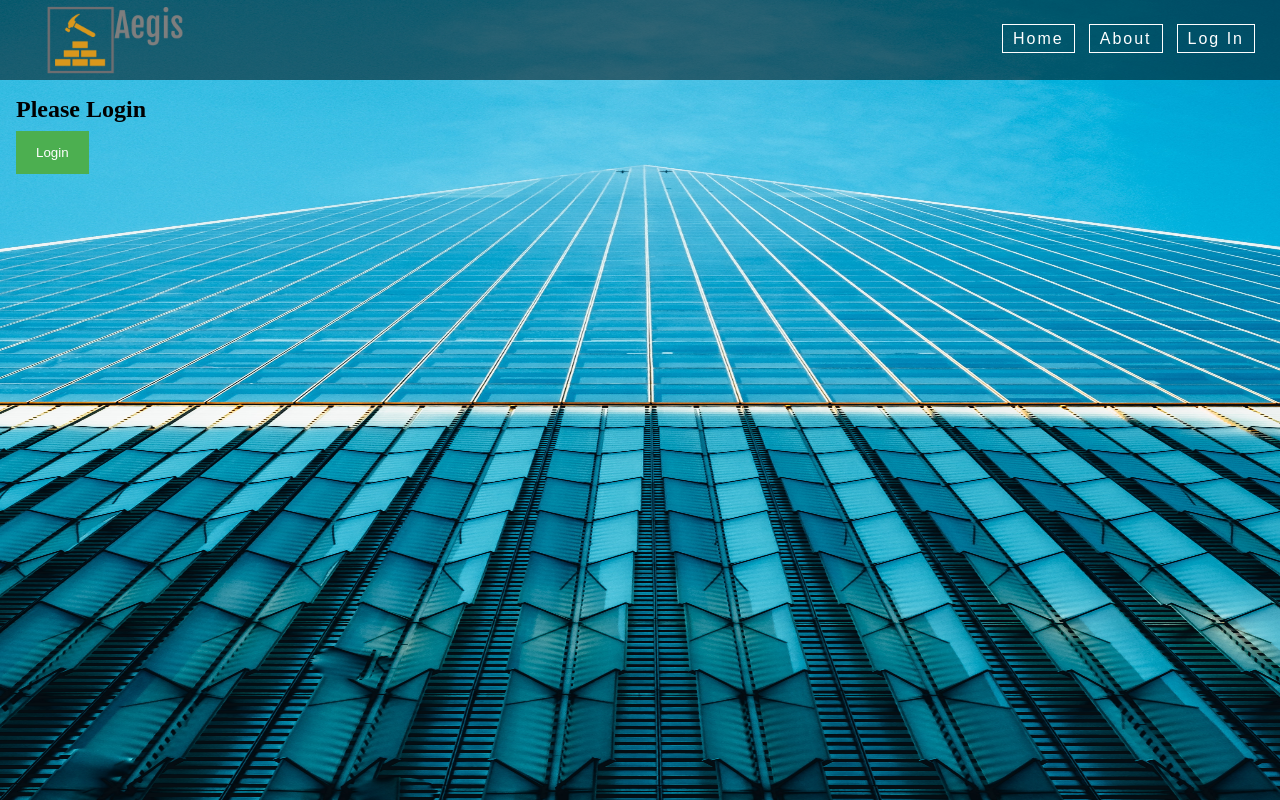
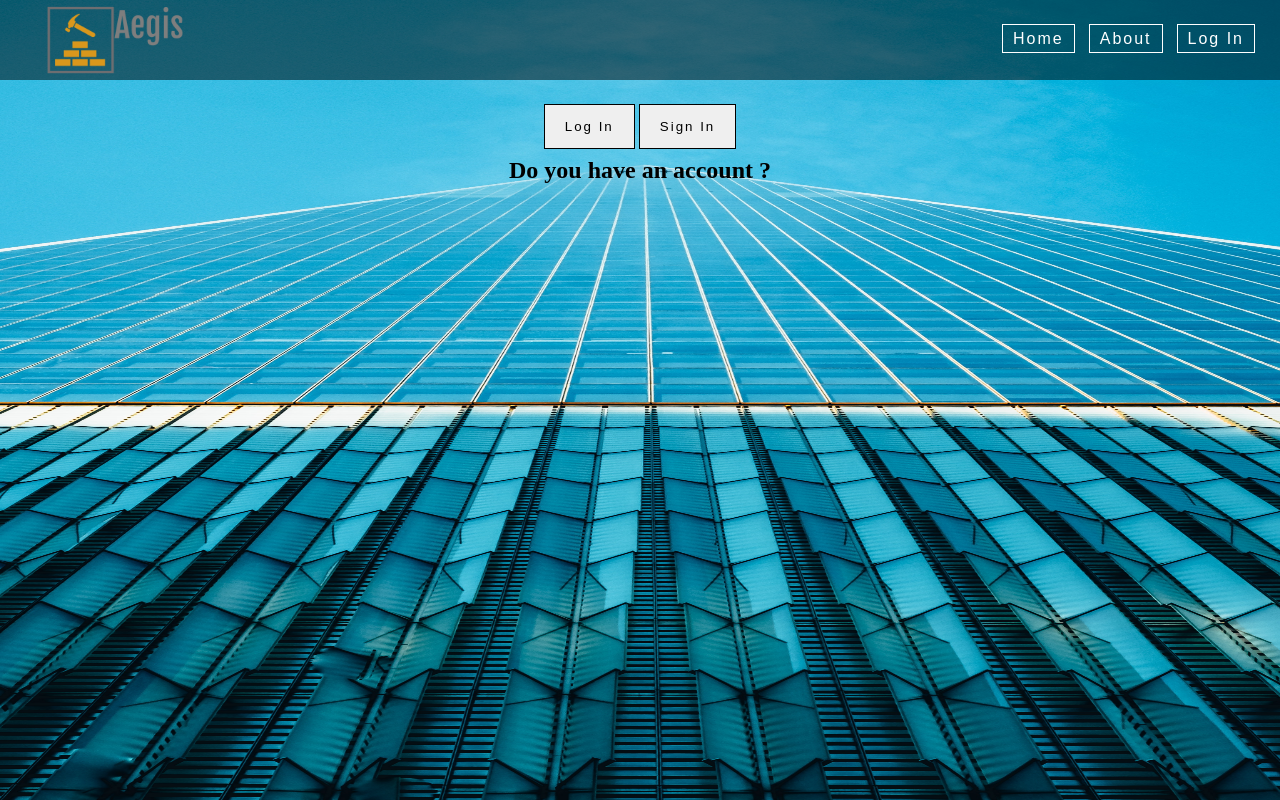
Before and after one commit to LazarRazvan/BuildWebServer, a Flask app: page /login in a window 1280 px wide. Run offline with Flask 2, Linux system fonts and the light colour scheme.

Commit message:
Login: Add signin button and fix format

```diff
--- a/static/login.css
+++ b/static/login.css
@@ -70,13 +70,14 @@ input[type=text], input[type=password] {
 
   /* Set a style for all buttons */
   button {
-    background-color: #4CAF50;
-    color: white;
+    color: black;
     padding: 14px 20px;
     margin: 8px 0;
-    border: none;
     cursor: pointer;
     width: 100%;
+    font-family: sans-serif;
+    letter-spacing: 2px;
+    border: 1px solid black;
   }
 
   button:hover {
@@ -88,6 +89,11 @@ input[type=text], input[type=password] {
     width: auto;
     padding: 10px 18px;
     background-color: #f44336;
+  }
+
+  .submitbtn {
+    padding: 10px 18px;
+    background-color: #18a324;
   }
 
   /* Center the image and position the close button */
--- a/templates/login.html
+++ b/templates/login.html
@@ -15,9 +15,11 @@
 			</ul>
 		</div>
     <div class="container">
-      <h2>Please Login</h2>
-      <button onclick="document.getElementById('id01').style.display='block'" style="width:auto;">Login</button>
-
+      <div style="text-align: center">
+        <button onclick="document.getElementById('id01').style.display='block'" style="width:auto;">Log In</button>
+        <button onclick="document.getElementById('id02').style.display='block'" style="width:auto;">Sign In</button>
+      </div>
+      <h2 align="center">Do you have an account ?</h2>
       <div id="id01" class="modal">
         <form class="modal-content animate" action="" method="post">
           <div class="imgcontainer">
@@ -33,7 +35,7 @@
             <input type="password" placeholder="Password" name="password" value="{{
               request.form.password }}"required>
 
-            <button type="submit">Login</button>
+            <button type="submit" class="submitbtn">Log In</button>
             <label>
               <input type="checkbox" checked="checked" name="remember"> Remember me
             </label>
@@ -46,14 +48,42 @@
         </form>
     </div>
 
+    <div id="id02" class="modal">
+        <form class="modal-content animate" action="" method="post">
+          <div class="imgcontainer">
+            <img src="/static/images/logo.png" alt="Avatar" class="avatar">
+          </div>
+
+          <div class="container">
+            <label for="uname"><b>Username</b></label>
+            <input type="text" placeholder="Username" name="username" value="{{
+              request.form.username }}"required>
+
+            <label for="psw"><b>Password</b></label>
+            <input type="password" placeholder="Password" name="password" value="{{
+              request.form.password }}"required>
+
+            <button type="submit" class="submitbtn">Sign In</button>
+          </div>
+
+          <div class="container" style="background-color:#f1f1f1">
+            <button type="button" onclick="document.getElementById('id02').style.display='none'" class="cancelbtn">Cancel</button>
+          </div>
+        </form>
+    </div>
+
     <script>
       // Get the modal
       var modal = document.getElementById('id01');
-
+      var modal1 = document.getElementById('id02');
       // When the user clicks anywhere outside of the modal, close it
       window.onclick = function(event) {
           if (event.target == modal) {
               modal.style.display = "none";
+          }
+
+          if (event.target == modal1) {
+            modal1.style.display = "none";
           }
       }
       </script>
```
